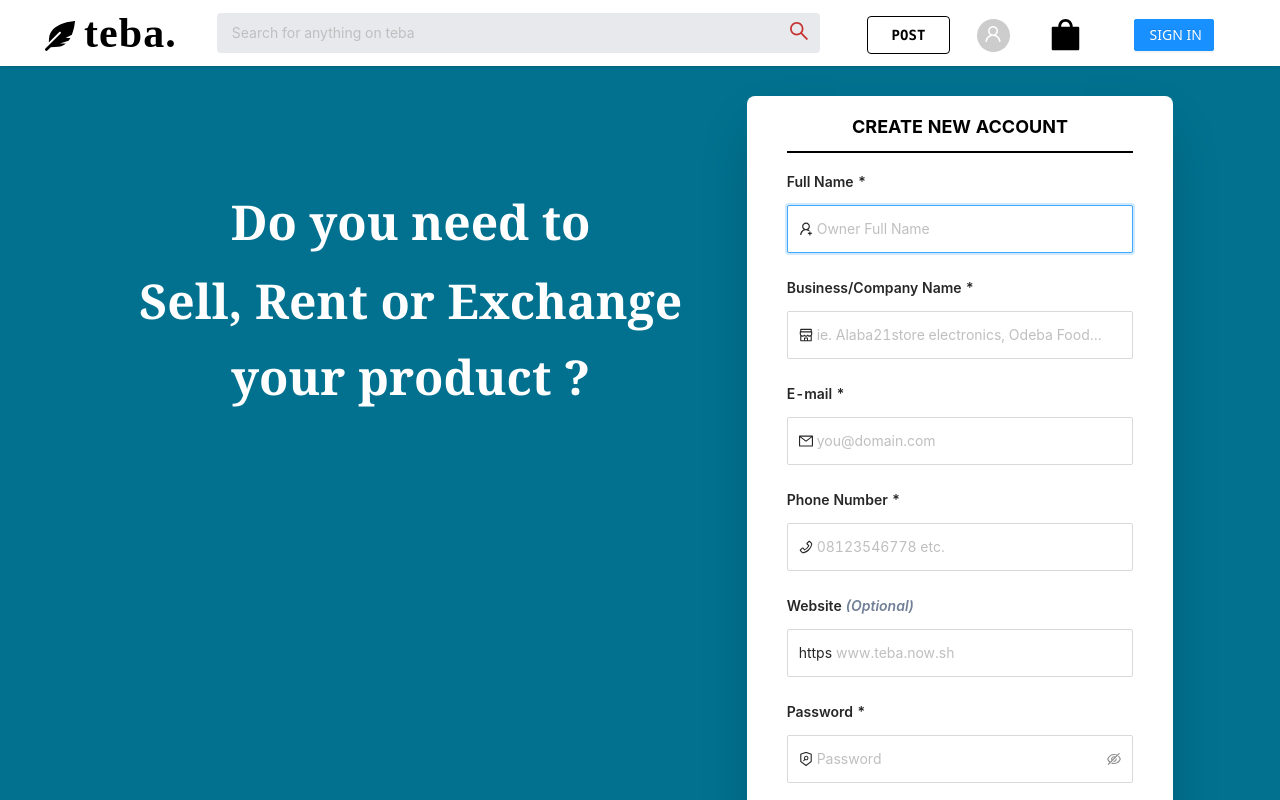
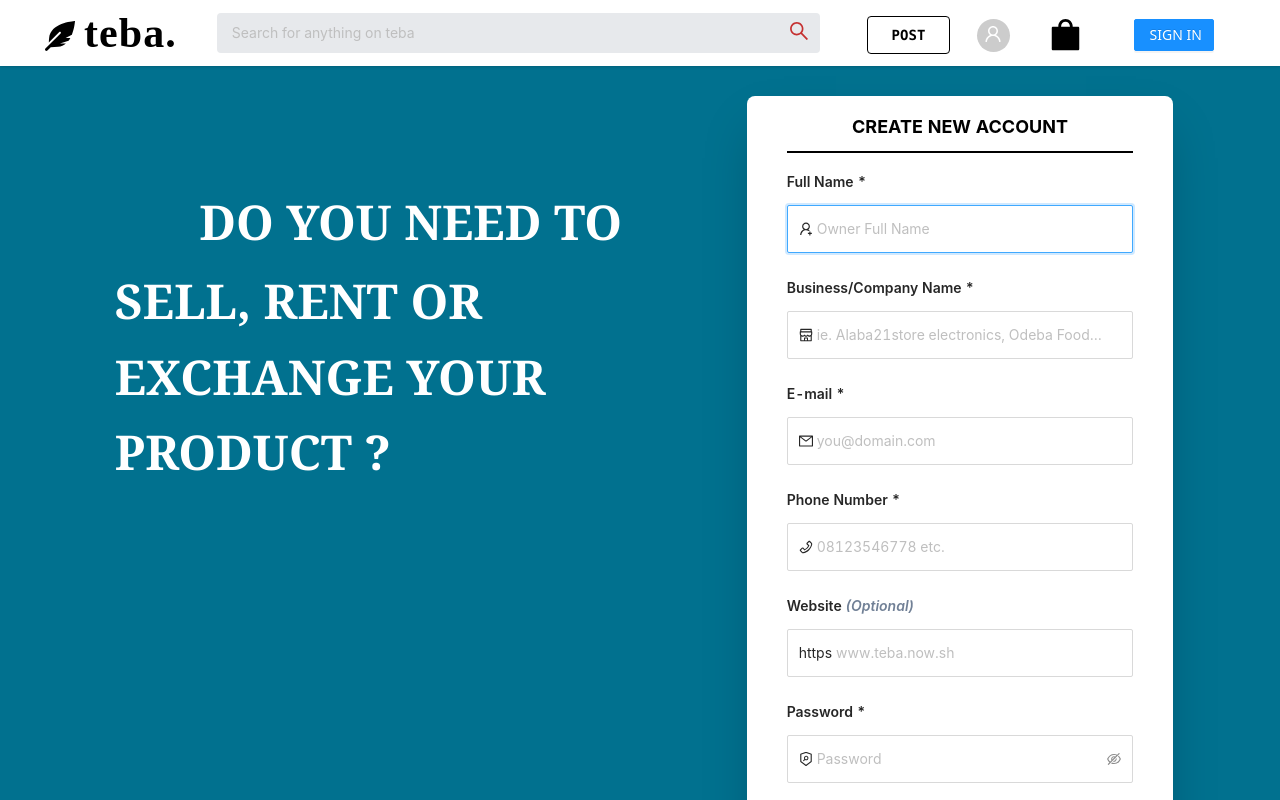
Before and after one commit to bebo-backend/bebo, a Next.js app: page /signup in a window 1280 px wide. Shown: the top 800 px of the page. Built offline with nearby package versions, Linux system fonts and the light colour scheme; no server answers.

Commit message:
new update

```diff
--- a/pages/signup.js
+++ b/pages/signup.js
@@ -119,12 +119,12 @@ setForm(data)
 
 
 <div className="text-white flex
-flex-col justify-start items-center mt-6 sm:mt-32 font-serif px-4 sm:w-1/2  ">
+flex-col justify-start items-center mt-6 sm:mt-32 font-serif px-6 sm:w-1/2  ">
 
 
 
-<p className="text-3xl sm:text-5xl font-extrabold mb-1  " style={{'textAlign':'center'}}>Do you need to </p>
-<p className="text-3xl sm:text-5xl font-extrabold mb-1 " style={{'textAlign':'center'}}>Sell, Rent or Exchange your product ?</p>
+<p className="text-3xl sm:text-5xl font-extrabold mb-1 uppercase  " >Do you need to </p>
+<p className="text-3xl sm:text-5xl font-extrabold mb-1 uppercase " >Sell, Rent or Exchange your product ?</p>
 
 
 </div>
```
